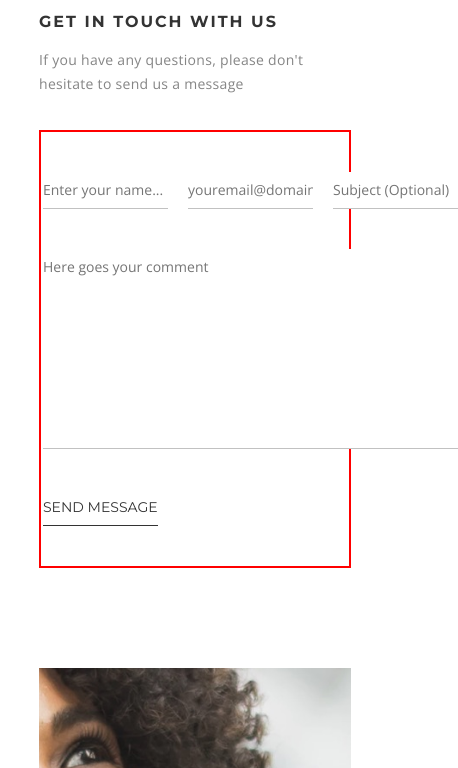
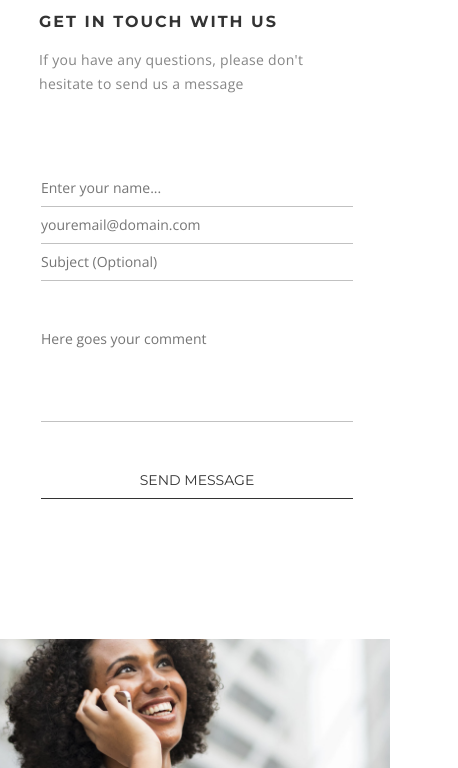
Before and after one commit to shanningtatum/shannonTao-project1, a plain HTML site: page contact.html in a window 390 px wide. Shown: the part 938-1706 px from the top of the page, 458 px wide, since content can reach past the window. Drawn offline with nearby package versions, Linux system fonts and the light colour scheme.

Commit message:
finished responsive for contact page

```diff
--- a/contact.html
+++ b/contact.html
@@ -132,18 +132,28 @@
             <ul>
               <li><i class="fa-solid fa-envelope"></i></li>
               <li><h5>EMAIL</h5></li>
-              <li><a href="mailto:contact@creative.com"><p>
-                contact@creative.com
-              </p></a></li>
-              <li><a href="mailto:info@creative.com"><p>info@creative.com</p></a></li>
+              <li>
+                <a href="mailto:contact@creative.com"
+                  ><p>contact@creative.com</p></a
+                >
+              </li>
+              <li>
+                <a href="mailto:info@creative.com"><p>info@creative.com</p></a>
+              </li>
             </ul>
           </div>
           <!-- GET IN TOCUH WITH US -->
           <div class="getInTouchSection">
             <h3>GET IN TOUCH WITH US</h3>
-            <p>If you have any questions, please don't hesitate to send us a message</p>
+            <p>
+              If you have any questions, please don't hesitate to send us a
+              message
+            </p>
           </div>
+        </div>
+      </section>
       <section class="leaveComment">
+        <div class="wrapper">
           <form action="">
             <fieldset>
               <label for="name" class="sr-only">Enter your name...</label>
@@ -175,19 +185,18 @@
               <textarea
                 class="userComment"
                 id="userComment"
-                  cols="50"
+                cols="25"
                 rows="5"
                 placeholder="Here goes your comment"
               ></textarea>
               <button type="submit">SEND MESSAGE</button>
             </fieldset>
           </form>
+        </div>
       </section>
       <section class="bottomSection">
-            <div class="wrapper">
-            </div>
+        <div class="wrapper"></div>
       </section>
-        </div>
     </main>
     <!-- MAIN ENDS -->
     <!-- FOOTER -->
--- a/styles/sass/partials/_blog.scss
+++ b/styles/sass/partials/_blog.scss
@@ -223,10 +223,10 @@
 .leaveComment {
 
     padding:20px 0 100px 0;
+    width:100%;
 
     form {
-        border:2px red solid;
-        width:100%;
+
         fieldset{
             display:flex;
             justify-content:space-between;
@@ -241,7 +241,6 @@
             input{
                 display:flex;
                 flex-grow:1;
-                flex-basis:calc((100%/3) - 20px);
 
             }
 
--- a/styles/sass/partials/_mediaQueries.scss
+++ b/styles/sass/partials/_mediaQueries.scss
@@ -200,7 +200,7 @@
         .slideOutNav{
 
             #closeMenu{
-                opacity:1;
+                opacity:0;
                 position: absolute;
                 &:checked ~ .slideOutNav{
                     left:-1000px;
@@ -208,7 +208,13 @@
             }
 
             .slideMenu{
+                margin-top:50px;
+
+                li{
+                    margin:20px 0;
+                }
                 a{
+                    font-size:1rem;
                     transition: 0.3s;
                 }
 
@@ -367,12 +373,20 @@
         }
     }
 
+    .bottomSection{
+        height:40vh;
+    }
+
 
 }
 
 @media (max-width:600px){
 
+// SLIDE OUT NAV
 
+.slideOutNav{
+    width:70%;
+}
     // ABOUT SECTION
 
 
@@ -468,14 +482,6 @@
     }
 
 
-    // LEAVE A COMMENT FORM
-    form {
-        input{
-            width:20px;
-            flex-basis:0;
-        }
-    }
-
     // FOOTER{
 
     .twitterCol{
@@ -490,6 +496,18 @@
         }
 
     }
+
+    // FORM FOR BLOG AND CONTACT
+    .leaveComment form{
+        fieldset {
+            flex-direction:column;
+            width:100%;
+            .email{
+                margin:0px;
+            }
+        }
+    }
+
 
     // CONTACT PAGE
     .contactForm{
@@ -511,12 +529,11 @@
 
     // CONTACT FORM
 
-    .getInTouchSection{
-        fieldset{
-            display:flex;
-            flex-direction:column;
-        }
+
+    .bottomSection{
+        height:20vh;
     }
+
 }
 
 @media (max-width:320px){
--- a/styles/sass/partials/_sections.scss
+++ b/styles/sass/partials/_sections.scss
@@ -5,7 +5,6 @@
     background-color:$lightSage;
     .wrapper{
         padding:100px;
-        // border:2px red solid;
 
         .aboutImageContainer{
             display:flex;
```
Also changed, not shown: blog.html (+1 -1 lines), styles/styles.css. Lines whose indentation alone changed are shown as unchanged.
